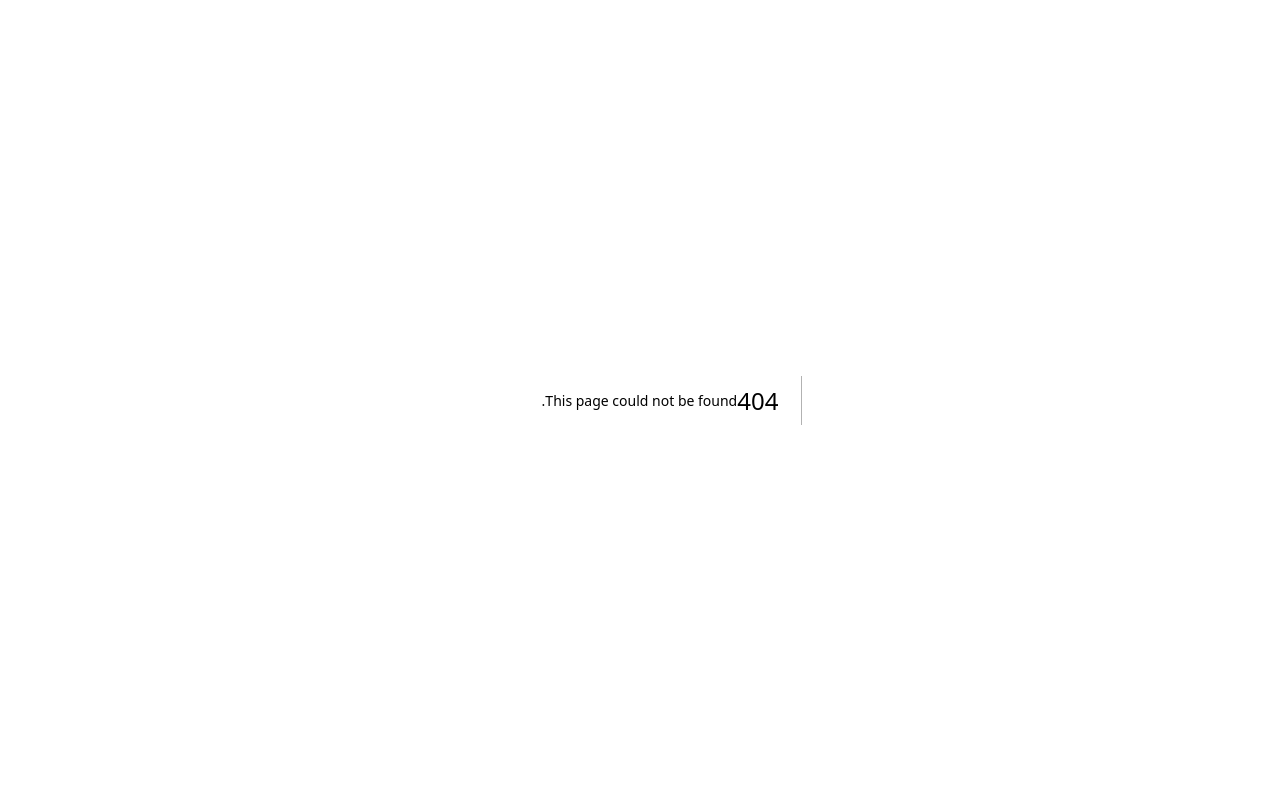
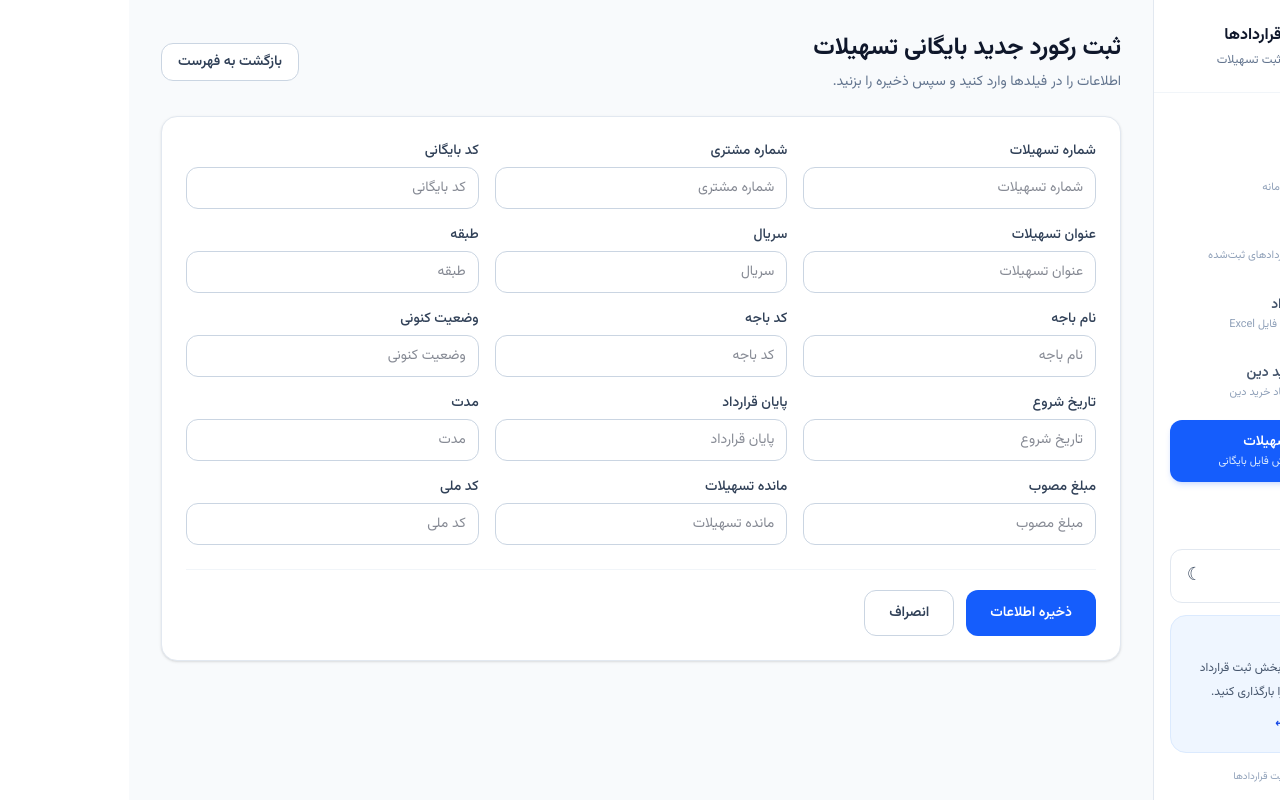
Before and after one commit to MortezaFathnia/post-app, a Next.js app: page /dashboard/bayegani/new in a window 1280 px wide. Before the commit this address had no page. Built offline with nearby package versions, Linux system fonts and the light colour scheme.

Commit message:
Add manual Bayegani record page

```diff
--- /dev/null
+++ b/app/dashboard/bayegani/new/page.tsx
@@ -0,0 +1,5 @@
+import BayeganiRecordForm from "@/components/BayeganiRecordForm";
+
+export default function NewBayeganiRecordPage() {
+  return <BayeganiRecordForm />;
+}
```
